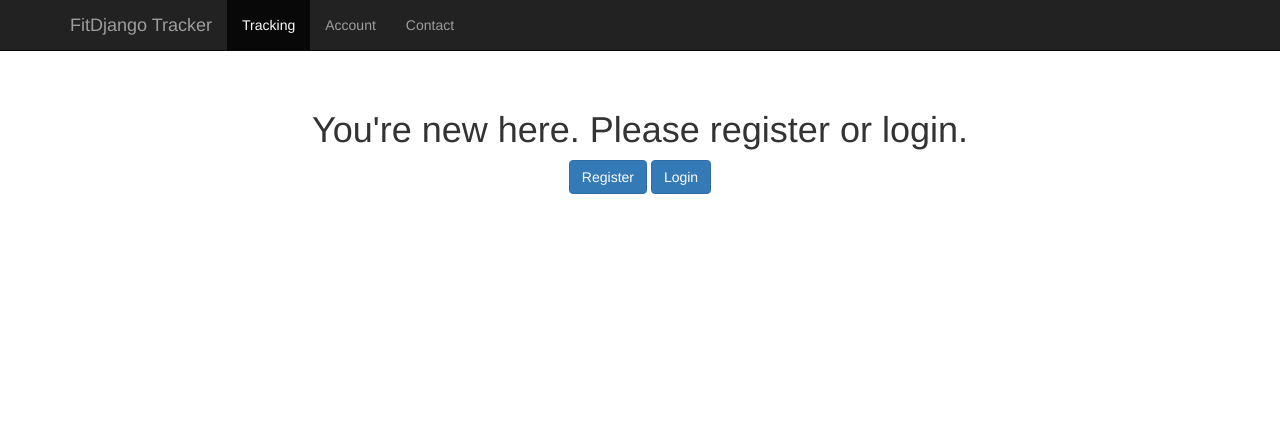
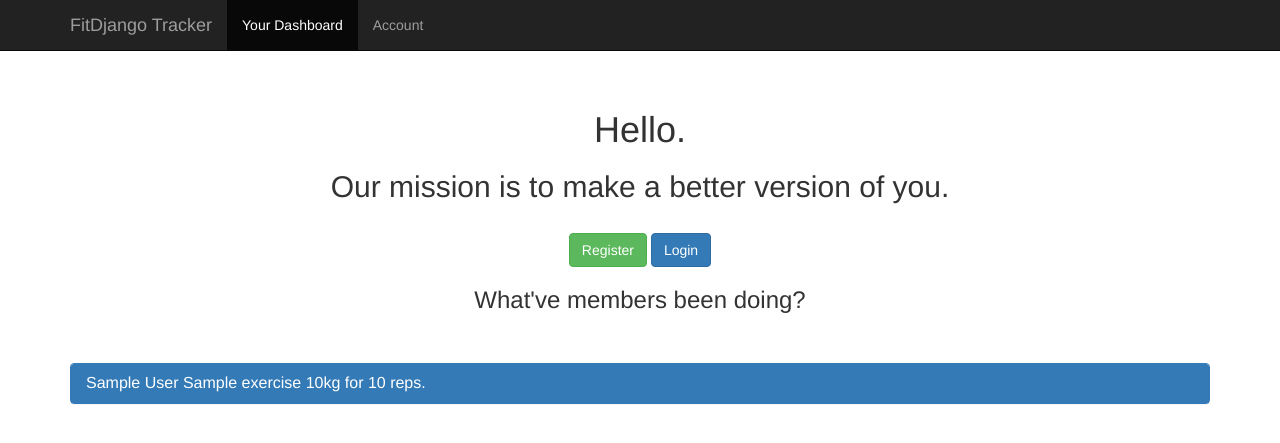
Before and after one commit to lwotton/Django, a Django app: template Tracker/templates/tracker/index.html in a window 1280 px wide. Shown: the top 443 px of the page. Run offline with Django 3.2, Linux system fonts and the light colour scheme; the template is opened without the code that fills it: most values are stand-ins (such as "Sample title", 1, 10 or a date in 2020); some libraries are stand-ins or nearby versions.

Commit message:
Creating index

```diff
--- a/Tracker/models.py
+++ b/Tracker/models.py
@@ -15,9 +15,7 @@ class UserProfile(models.Model):
 
 class Exercise(models.Model):
 
-	person = models.ForeignKey(UserProfile)
 	exercise = models.CharField(max_length=200)
-	reps = models.IntegerField(default=0)
 
 	def __str__(self):
 		return self.exercise
@@ -31,7 +29,8 @@ class Activity(models.Model):
 	user = models.ForeignKey(User)
 	exercise = models.ForeignKey(Exercise)
 	date = models.DateTimeField('date done')
-
+	weight = models.IntegerField(max_length=10, default=0)
+	reps = models.IntegerField(max_length=3, default=0)
 	def __str__(self):
 		return str(self.user)
 
--- a/Tracker/templates/tracker/activity.html
+++ b/Tracker/templates/tracker/activity.html
@@ -1,4 +1,4 @@
-
+hello
 {% if latest_activity %}
 <ul>
 {% for activity in latest_activity %}
--- a/Tracker/templates/tracker/index.html
+++ b/Tracker/templates/tracker/index.html
@@ -28,9 +28,8 @@
         </div>
         <div id="navbar" class="collapse navbar-collapse">
           <ul class="nav navbar-nav">
-            <li class="active"><a href="#">Tracking</a></li>
-            <li><a href="#about">Account</a></li>
-            <li><a href="#contact">Contact</a></li>
+            <li class="active"><a href="#">Your Dashboard</a></li>
+            <li><a href="#contact">Account</a></li>
           </ul>
         </div><!--/.nav-collapse -->
       </div>
@@ -45,13 +44,31 @@
    			 <p>Thanks for logging in.</p>
    			 <a href="{% url 'registration:auth_logout' %}"<button type="button" class="btn btn-primary">Logout</button></a>
 		{% else %}
-			<h1> You're new here. Please register or login.</h1>
-			<a href="{% url 'registration:registration_register' %}"><button type="button" class="btn btn-primary">Register</button></a>
-			<a href="{% url 'registration:auth_login' %}"><button type="button" class="btn btn-primary">Login</button></a>
+			<h1> Hello.</h1>
+      <h2> Our mission is to make a better version of you.</h2>
+			<a href="{% url 'registration:registration_register' %}"><button style="margin-top:20px;" type="button" class="btn btn-success">Register</button></a>
+			<a href="{% url 'registration:auth_login' %}"><button style="margin-top:20px" type="button" class="btn btn-primary">Login</button></a>
+<h3> What've members been doing? </h3>
+</div>
+
+{% if latest_activity %}
+{% for activity in latest_activity %}
+<div class="panel panel-primary">
+            <div class="panel-heading">
+              <h3 class="panel-title">{{ activity.user.first_name}} {{ activity.user.last_name}} {{ activity.exercise}} {{ activity.weight}}kg for {{activity.reps}} reps. </h3>
+            </div>
+          </div>
+
+{% endfor %}
+</ul>
+{% else %}
+<p>No polls are available.</p>
+{% endif %}
 
 
 {% endif %}
-      </div>
+
+
 
     </div><!-- /.container -->
 
--- a/Tracker/urls.py
+++ b/Tracker/urls.py
@@ -4,13 +4,12 @@ from django.views.generic import View
 from django.shortcuts import render
 
 from tracker import views
-
+from tracker.views import Index
 
 urlpatterns = patterns('',
 	# ex: /polls/
-    url(r'^$', views.IndexView.as_view(), name='index'),
     url(r'^users/', views.ListUserView.as_view(),
         name='users',),
-    url(r'^activity/', views.activity, name='activity'),
+    url(r'^$', Index.as_view(), name='index'),
 
    )
```
Also changed, not shown: Tracker/views.py (+10 -24 lines), Tracker/migrations/0022_activity_weight.py (added), Tracker/migrations/0023_auto_20150219_1440.py (added), Tracker/migrations/0024_remove_exercise_person.py (added), db.sqlite3, 7 other files.
